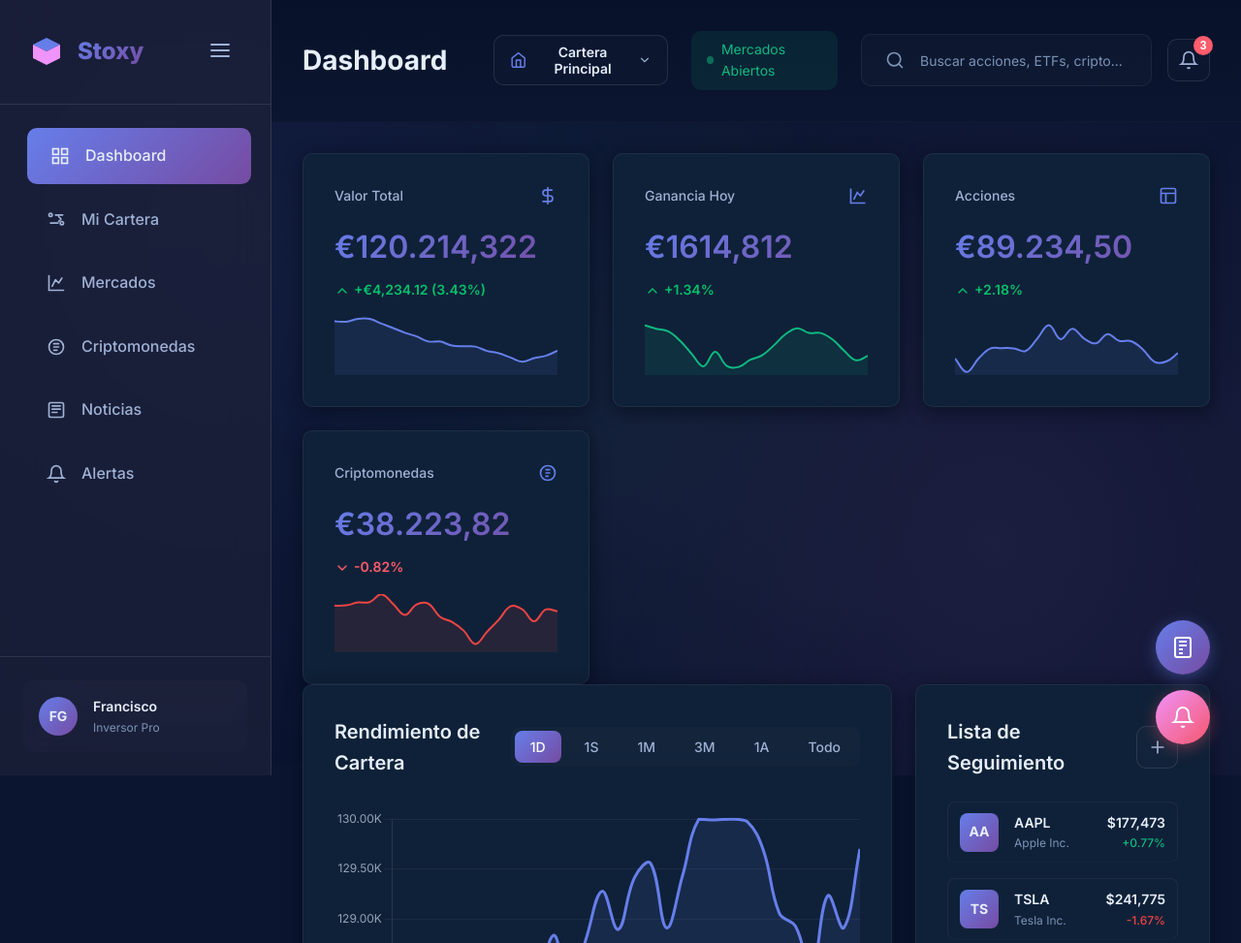
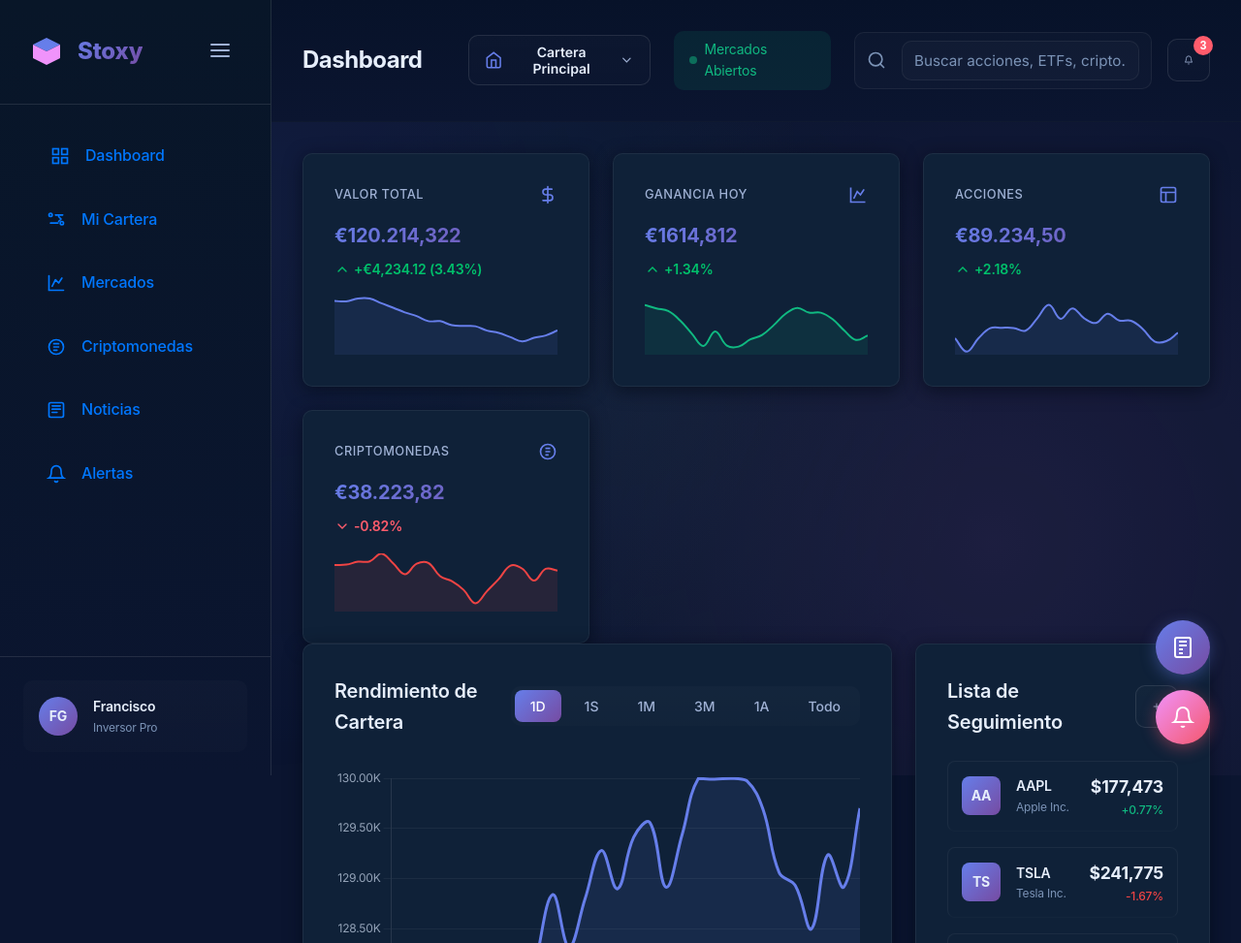
Before and after one commit to franlpz1969/stoxy, a website: page index.html in a window 1280 px wide. Shown: the top 973 px of the page at 97% size. Drawn offline with nearby package versions, Linux system fonts and the light colour scheme; no server answers.

Commit message:
enhance(theme): add typography, hover states, micro-interactions, and visual polish

```diff
--- a/themes/yahoo.css
+++ b/themes/yahoo.css
@@ -15,8 +15,13 @@
 
   --muted-border: rgba(255,255,255,0.06);
   --shadow-sm: 0 4px 18px rgba(3,8,20,0.6);
+  --shadow-md: 0 8px 24px rgba(0,0,0,0.8);
 
   --radius-md: 10px;
+  --radius-lg: 14px;
+  --radius-full: 999px;
+
+  --transition: all 0.25s cubic-bezier(0.4, 0, 0.2, 1);
 }
 
 html,body {
@@ -24,6 +29,10 @@
   background: var(--bg-primary);
   color: var(--text-primary);
   font-synthesis: none;
+  font-family: -apple-system, BlinkMacSystemFont, 'Segoe UI', 'Inter', sans-serif;
+  letter-spacing: -0.2px;
+  -webkit-font-smoothing: antialiased;
+  -moz-osx-font-smoothing: grayscale;
 }
 
 /* Header: compact, dark, with subtle blur */
@@ -32,10 +41,36 @@
   color: var(--text-primary);
   border-bottom: 1px solid rgba(255,255,255,0.03);
   backdrop-filter: blur(6px);
+  transition: var(--transition);
 }
 
-.page-title { color: var(--text-primary); }
-.search-bar { background: rgba(255,255,255,0.02); border: 1px solid var(--muted-border); color: var(--text-primary); }
+.header:hover {
+  border-bottom-color: rgba(255,255,255,0.06);
+}
+
+.page-title {
+  color: var(--text-primary);
+  font-weight: 700;
+  font-size: 1.5rem;
+  letter-spacing: -0.5px;
+}
+
+.search-bar {
+  background: rgba(255,255,255,0.02);
+  border: 1px solid var(--muted-border);
+  color: var(--text-primary);
+  border-radius: var(--radius-md);
+  padding: 8px 12px;
+  transition: var(--transition);
+  font-size: 0.95rem;
+}
+
+.search-bar:focus,
+.search-bar:hover {
+  background: rgba(255,255,255,0.04);
+  border-color: var(--accent-blue);
+  box-shadow: 0 0 8px rgba(0, 119, 255, 0.2);
+}
 
 /* Cards and panels */
 .summary-card,
@@ -48,19 +83,123 @@
   border: 1px solid var(--muted-border);
   box-shadow: var(--shadow-sm);
   border-radius: var(--radius-md);
+  transition: var(--transition);
 }
 
-.card-value { color: var(--text-primary); font-weight: 600; }
-.card-label { color: var(--text-secondary); }
-.card-change.positive { color: var(--accent-green); }
-.card-change.negative { color: var(--accent-red); }
+.summary-card:hover,
+.watchlist-container:hover,
+.chart-container:hover,
+.holdings-container:hover,
+.news-container:hover {
+  background: linear-gradient(135deg, rgba(0,119,255,0.05), transparent);
+  border-color: rgba(0, 119, 255, 0.3);
+  box-shadow: var(--shadow-md), 0 0 12px rgba(0, 119, 255, 0.15);
+}
+
+.card-value {
+  color: var(--text-primary);
+  font-weight: 700;
+  font-size: 1.25rem;
+}
+
+.card-label {
+  color: var(--text-secondary);
+  font-size: 0.8rem;
+  font-weight: 500;
+  text-transform: uppercase;
+  letter-spacing: 0.5px;
+}
+
+.card-change.positive {
+  color: var(--accent-green);
+  font-weight: 600;
+}
+
+.card-change.negative {
+  color: var(--accent-red);
+  font-weight: 600;
+}
 
 /* Watchlist: compact rows with subtle separators */
-.watchlist-item { padding: 10px 12px; border-radius: 8px; background: transparent; border-bottom: 1px solid rgba(255,255,255,0.02); }
-.watchlist-price { color: var(--text-primary); font-weight:600; }
+.watchlist-item {
+  padding: 12px 14px;
+  border-radius: 8px;
+  background: transparent;
+  border-bottom: 1px solid rgba(255,255,255,0.02);
+  transition: var(--transition);
+  cursor: pointer;
+}
+
+.watchlist-item:hover {
+  background: rgba(0, 119, 255, 0.03);
+  border-bottom-color: rgba(0, 119, 255, 0.2);
+  padding-left: 16px;
+}
+
+.watchlist-price {
+  color: var(--text-primary);
+  font-weight: 700;
+  font-size: 1.1rem;
+}
 
 /* Charts: ensure grid lines visible on dark background */
 .chart-container canvas { background: transparent; }
+
+/* Buttons and interactive elements */
+button,
+.btn,
+[role="button"] {
+  border-radius: var(--radius-md);
+  border: 1px solid var(--muted-border);
+  background: rgba(0, 119, 255, 0.1);
+  color: var(--accent-blue);
+  padding: 10px 16px;
+  font-weight: 600;
+  font-size: 0.95rem;
+  cursor: pointer;
+  transition: var(--transition);
+}
+
+button:hover,
+.btn:hover,
+[role="button"]:hover {
+  background: rgba(0, 119, 255, 0.2);
+  border-color: var(--accent-blue);
+  box-shadow: 0 0 12px rgba(0, 119, 255, 0.25);
+  transform: translateY(-1px);
+}
+
+button:active,
+.btn:active,
+[role="button"]:active {
+  transform: translateY(0);
+  opacity: 0.9;
+}
+
+/* Input fields */
+input[type="text"],
+input[type="email"],
+input[type="password"],
+input[type="number"],
+textarea,
+select {
+  background: rgba(255, 255, 255, 0.02);
+  border: 1px solid var(--muted-border);
+  color: var(--text-primary);
+  padding: 10px 12px;
+  border-radius: var(--radius-md);
+  font-size: 0.95rem;
+  transition: var(--transition);
+}
+
+input:focus,
+textarea:focus,
+select:focus {
+  background: rgba(255, 255, 255, 0.04);
+  border-color: var(--accent-blue);
+  box-shadow: 0 0 8px rgba(0, 119, 255, 0.2);
+  outline: none;
+}
 
 /* Bottom navigation bar (mobile) - dark */
 .bottom-nav {
@@ -75,10 +214,42 @@
   justify-content: space-around;
   align-items: center;
   z-index: 2000;
+  backdrop-filter: blur(10px);
 }
 
-.bottom-nav a { text-decoration: none; color: var(--text-secondary); font-size: 12px; display:flex; flex-direction:column; align-items:center; gap:4px; }
-.bottom-nav a.active { color: var(--accent-blue); }
+.bottom-nav a {
+  text-decoration: none;
+  color: var(--text-secondary);
+  font-size: 12px;
+  display: flex;
+  flex-direction: column;
+  align-items: center;
+  gap: 4px;
+  transition: var(--transition);
+  position: relative;
+  padding: 8px 12px;
+}
+
+.bottom-nav a:hover {
+  color: var(--accent-blue);
+  transform: scale(1.1);
+}
+
+.bottom-nav a.active {
+  color: var(--accent-blue);
+}
+
+.bottom-nav a.active::before {
+  content: '';
+  position: absolute;
+  top: 0;
+  left: 50%;
+  transform: translateX(-50%);
+  width: 4px;
+  height: 3px;
+  background: var(--accent-blue);
+  border-radius: 2px;
+}
 
 /* Adjust main content padding for bottom nav */
 .content-area { padding-bottom: 88px; }
@@ -88,9 +259,63 @@
 }
 
 /* Small helpers for text contrast and badges */
-.badge { background: rgba(255,255,255,0.03); color: var(--text-primary); padding: 6px 8px; border-radius: 8px; font-size: 12px; }
+.badge {
+  background: rgba(0, 119, 255, 0.1);
+  color: var(--accent-blue);
+  padding: 6px 10px;
+  border-radius: 8px;
+  font-size: 12px;
+  font-weight: 600;
+  border: 1px solid rgba(0, 119, 255, 0.3);
+}
+
+.badge.success { background: rgba(0, 192, 107, 0.1); color: var(--accent-green); border-color: rgba(0, 192, 107, 0.3); }
+.badge.danger { background: rgba(255, 92, 108, 0.1); color: var(--accent-red); border-color: rgba(255, 92, 108, 0.3); }
 
 /* Preserve interactions and accessibility */
 a, button { color: inherit; }
 
-/* Preserve existing layout compatibility (no JS changes required) */
+/* Smooth scrolling */
+html { scroll-behavior: smooth; }
+
+/* Links with accent color */
+a[href] {
+  color: var(--accent-blue);
+  transition: var(--transition);
+}
+
+a[href]:hover {
+  color: #0099ff;
+  text-decoration: underline;
+}
+
+/* Sidebar enhancements */
+.sidebar {
+  background: linear-gradient(180deg, #081628 0%, #0b1530 100%);
+}
+
+.nav-item {
+  color: var(--text-secondary);
+  transition: var(--transition);
+  position: relative;
+}
+
+.nav-item:hover {
+  color: var(--text-primary);
+}
+
+.nav-item.active {
+  color: var(--accent-blue);
+}
+
+.nav-item.active::before {
+  content: '';
+  position: absolute;
+  left: -16px;
+  top: 50%;
+  transform: translateY(-50%);
+  width: 3px;
+  height: 24px;
+  background: linear-gradient(180deg, var(--accent-blue), transparent);
+  border-radius: 3px;
+}
```
